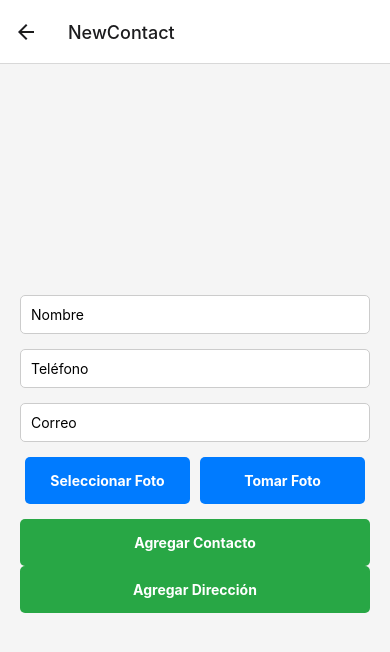
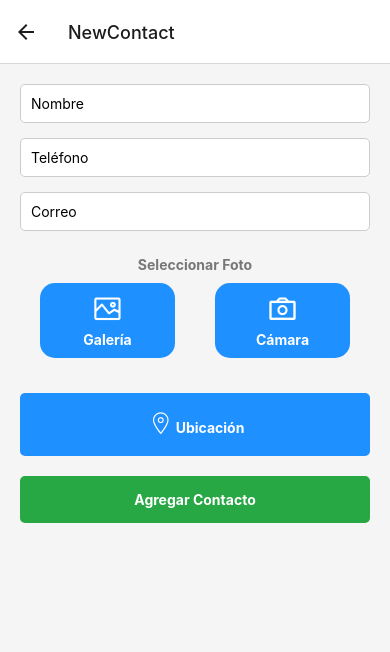
Before and after one commit to ElverTunubala/Add-contacts, a React Native app: screen /NewContact in a window 390 px wide. Shown: the top 652 px of the page. Built offline with nearby package versions, Linux system fonts and the light colour scheme.

Commit message:
style: add contacts

```diff
--- a/src/screens/MapScreen.tsx
+++ b/src/screens/MapScreen.tsx
@@ -8,14 +8,15 @@ type MapScreenRouteProp = RouteProp<RootStackParamList, 'ContactMaps'>;
 
 const MapScreen = () => {
   const route = useRoute<MapScreenRouteProp>();
-  const { onSelectLocation } = route.params; // Asegúrate de recibir la función
+  const { onSelectLocation } = route.params;
   const mapRef = useRef<MapView | null>(null);
   const [coordinates, setCoordinates] = React.useState<{ latitude: number; longitude: number } | null>(null);
 
   const handlePress = (event: any) => {
     const { latitude, longitude } = event.nativeEvent.coordinate;
     setCoordinates({ latitude, longitude });
-    onSelectLocation(`Lat: ${latitude}, Lng: ${longitude}`); // Pasar la dirección
+    onSelectLocation(`Lat: ${latitude}, Lng: ${longitude}`);
+    console.log(latitude,longitude)// Pasar la dirección
   };
 
   return (
--- a/src/screens/NewContactScreen.tsx
+++ b/src/screens/NewContactScreen.tsx
@@ -1,11 +1,13 @@
 import React, { useState } from 'react';
-import { View, TextInput, Button, Image, StyleSheet, TouchableOpacity, Text, Alert } from 'react-native';
+import { View, TextInput, Image, StyleSheet, TouchableOpacity, Text, Alert } from 'react-native';
 import { useContacts } from '../hooks/useContacts';
 import { launchImageLibrary, launchCamera } from 'react-native-image-picker';
 import { NativeStackNavigationProp } from '@react-navigation/native-stack';
 import { RootStackParamList } from '../navigation/AppNavigator';
 import { requestCameraPermissions } from '../permissions/camera';
 import { requestGalleryPermissions } from '../permissions/gallery';
+import AntDesign from 'react-native-vector-icons/AntDesign';
+import EvilIcons from 'react-native-vector-icons/EvilIcons';
 
 type NewContactScreenNavigationProp = NativeStackNavigationProp<
   RootStackParamList,
@@ -59,7 +61,7 @@ const NewContactScreen: React.FC<NewContactScreenProps> = ({ navigation }) => {
 
   const openMaps = () => {
     navigation.navigate('ContactMaps', {
-      onSelectLocation: (selectedAddress: string) => setAddress(selectedAddress)
+      onSelectLocation: (selectedAddress: string) => setAddress(selectedAddress),
     });
   };
 
@@ -85,24 +87,28 @@ const NewContactScreen: React.FC<NewContactScreenProps> = ({ navigation }) => {
         onChangeText={setEmail}
         keyboardType="email-address"
       />
+      <Text style={styles.selectText}>Seleccionar Foto</Text>
 
       <View style={styles.buttonContainer}>
         <TouchableOpacity style={styles.button} onPress={selectImageFromLibrary}>
-          <Text style={styles.buttonText}>Seleccionar Foto</Text>
+          <AntDesign name="picture" size={30} color="#fff" />
+          <Text style={styles.buttonText}>Galería</Text>
         </TouchableOpacity>
         <TouchableOpacity style={styles.button} onPress={takePhoto}>
-          <Text style={styles.buttonText}>Tomar Foto</Text>
+          <AntDesign name="camerao" size={30} color="#fff" />
+          <Text style={styles.buttonText}>Cámara</Text>
         </TouchableOpacity>
       </View>
 
       {photo && <Image source={{ uri: photo }} style={styles.image} />}
 
+      <TouchableOpacity style={styles.addMap} onPress={openMaps}>
+        <EvilIcons name="location" size={30} color="#fff" />
+        <Text style={styles.buttonText}>Ubicación</Text>
+      </TouchableOpacity>
+
       <TouchableOpacity style={styles.addButton} onPress={handleAddContact}>
         <Text style={styles.addButtonText}>Agregar Contacto</Text>
-      </TouchableOpacity>
-
-      <TouchableOpacity style={styles.addButton} onPress={openMaps}>
-        <Text style={styles.buttonText}>Agregar Dirección</Text>
       </TouchableOpacity>
     </View>
   );
@@ -112,7 +118,7 @@ const styles = StyleSheet.create({
   container: {
     flex: 1,
     alignItems: 'center',
-    justifyContent: 'center',
+    justifyContent: 'flex-start', // Alinear hacia el inicio
     padding: 20,
     backgroundColor: '#f5f5f5',
   },
@@ -127,21 +133,27 @@ const styles = StyleSheet.create({
   },
   buttonContainer: {
     flexDirection: 'row',
-    justifyContent: 'space-between',
+    justifyContent: 'space-around', // Distribución mejorada
     width: '100%',
-    marginBottom: 15,
+    marginBottom: 20, // Mayor separación
   },
   button: {
     flex: 1,
-    marginHorizontal: 5,
-    backgroundColor: '#007BFF',
-    borderRadius: 5,
-    padding: 15,
+    backgroundColor: '#1E90FF',
+    borderRadius: 15,
+    paddingVertical: 10,
     alignItems: 'center',
+    marginHorizontal: 20, // Margen horizontal entre botones
   },
   buttonText: {
     color: '#fff',
     fontWeight: 'bold',
+    marginTop: 5, // Espacio entre el icono y el texto
+  },
+  selectText: {
+    color: '#777',
+    fontWeight: 'bold',
+    marginVertical: 10, // Espacio vertical adicional
   },
   image: {
     width: 100,
@@ -155,6 +167,17 @@ const styles = StyleSheet.create({
     padding: 15,
     alignItems: 'center',
     width: '100%',
+    marginTop: 20, // Mayor separación
+  },
+  addMap: {
+    flexDirection: 'row',
+    backgroundColor: '#1E90FF',
+    borderRadius: 5,
+    padding: 15,
+    alignItems: 'center',
+    width: '100%',
+    justifyContent: 'center', // Centrado del contenido
+    marginTop: 15, // Espacio superior
   },
   addButtonText: {
     color: '#fff',
```
Lines whose indentation alone changed are shown as unchanged.
